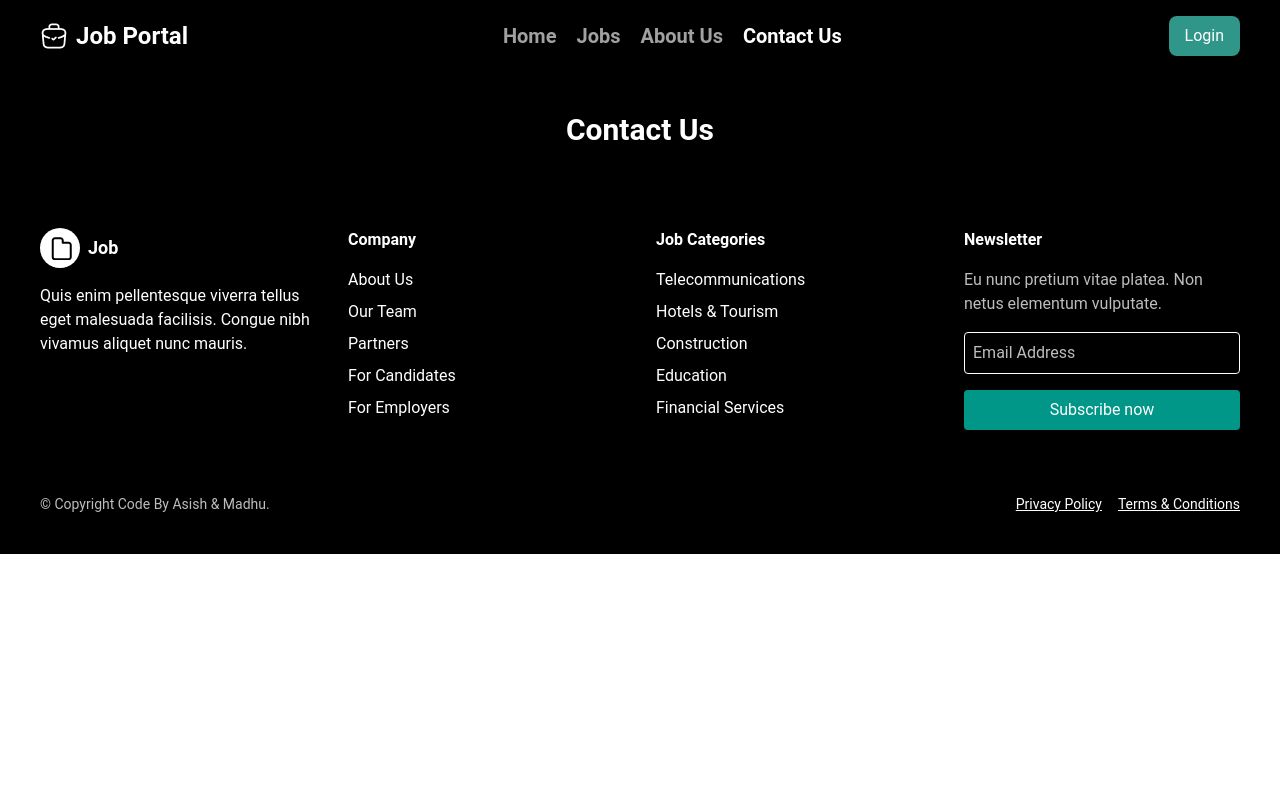
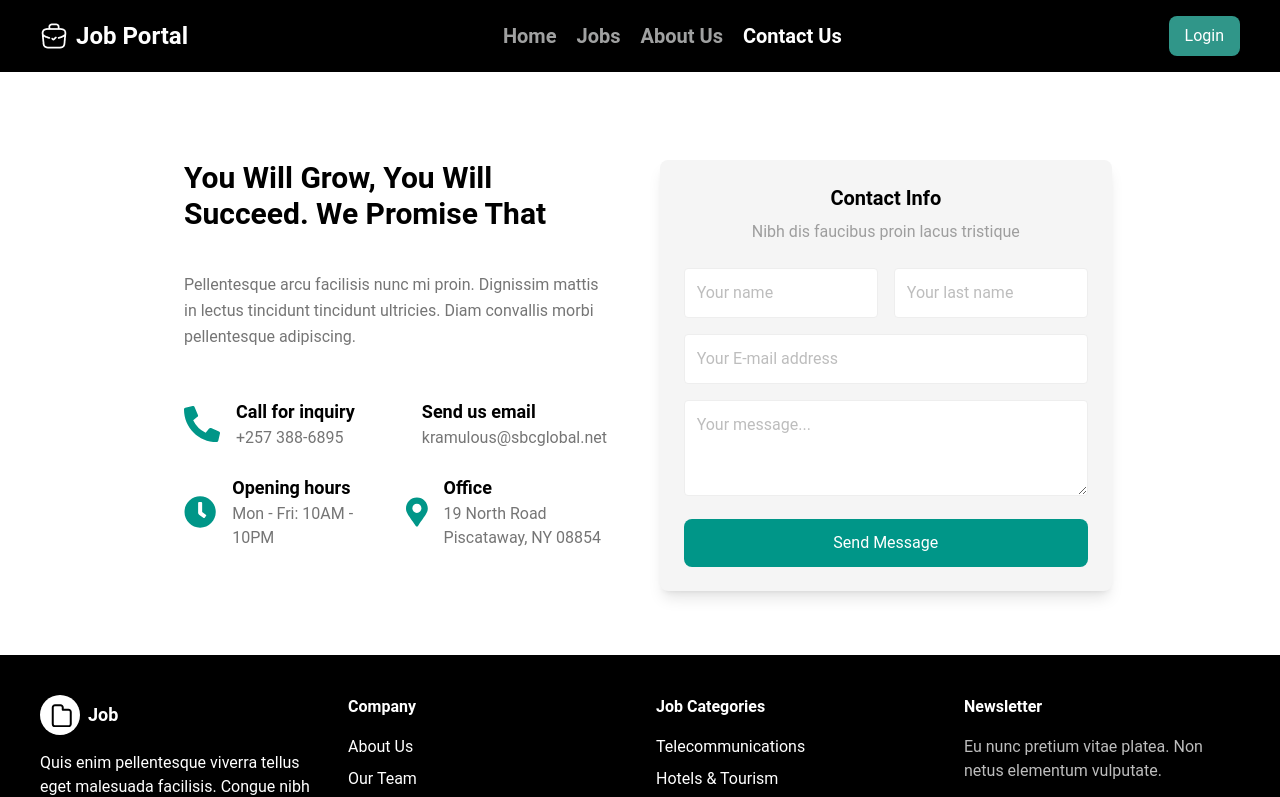
Before and after one commit to asishsahu946/Job-portal-MERN--frontend-, a React (Vite) app: page /contactus in a window 1280 px wide. Shown: the top 797 px of the page. Built offline with nearby package versions, Linux system fonts and the light colour scheme.

Commit message:
fast push

```diff
--- a/src/components/News.jsx
+++ b/src/components/News.jsx
@@ -5,7 +5,7 @@ const NewsBlogSection = () => {
         category: "News",
         date: "30 March 2024",
         title: "Revitalizing Workplace Morale: Innovative Tactics For Boosting Employee Engagement In 2024",
-        image: "https://",
+        image: "https://encrypted-tbn0.gstatic.com/images?q=tbn:ANd9GcQyMHt3IjQ-Q449PjGhDjpGVc9bs5vWYaInNQ&s",
         link: "#",
       },
       {
@@ -13,7 +13,7 @@ const NewsBlogSection = () => {
         category: "Blog",
         date: "30 March 2024",
         title: "How To Avoid The Top Six Most Common Job Interview Mistakes",
-        image: "https://",
+        image: "https://encrypted-tbn0.gstatic.com/images?q=tbn:ANd9GcREXN-izYb6Xv5WMJAjyS98F3XARh75fRiX6Q&s",
         link: "#",
       },
     ];
--- a/src/components/Page.jsx
+++ b/src/components/Page.jsx
@@ -4,7 +4,16 @@ function HomePage() {
     return (
         <div>
             <div className="max-w-7xl mx-auto px-6 py-16 grid md:grid-cols-2 gap-8 items-center">
-                <div className="bg-gray-300 h-64 rounded-lg md:h-80"></div>
+
+                <div
+                    className="relative bg-gray-300 h-64 rounded-lg md:h-80 bg-cover bg-center"
+                    style={{ backgroundImage: "url('https://encrypted-tbn0.gstatic.com/images?q=tbn:ANd9GcTaZfOPpD8TES9LYS2S_KF057K5ptvLP479cQ&s')" }}
+                >
+                    {/* Blur overlay */}
+                    <div className="absolute inset-0 bg-black/30 backdrop-blur-md rounded-lg"></div>
+                </div>
+
+
                 <div>
                     <h1 className="text-3xl md:text-4xl font-bold text-gray-900">
                         Good Life Begins With <br /> A Good Company
@@ -42,10 +51,8 @@ function HomePage() {
 
 
             <div className="max-w-7xl mx-auto px-6 py-16">
-                <div
-                    className="relative bg-cover bg-center text-white p-10 rounded-lg flex flex-col justify-center items-start h-80 md:h-96"
-                    style={{ backgroundImage: "url('https://source.unsplash.com/1600x900/?business,success')" }}
-                >
+                <div className="relative text-white p-10 bg-black/10 backdrop-blur-lg rounded-lg flex flex-col justify-center items-start h-80 md:h-96 before:absolute before:inset-0 before:bg-cover before:bg-center before:blur-lg before:rounded-lg"
+                    style={{ backgroundImage: "url('https://img.freepik.com/premium-vector/news-concept-internet-tv-information-people-listen-reading-technology-media-update-modern-person-using-gadgets-multimedia-recent-vector-scene_543062-4012.jpg')" }}>
                     <div className="absolute inset-0 bg-black bg-opacity-50 rounded-lg"></div>
                     <div className="relative z-10">
                         <h2 className="text-2xl md:text-3xl font-bold">
@@ -62,6 +69,7 @@ function HomePage() {
             </div>
 
 
+
         </div>
     );
 }
--- a/src/components/Review.jsx
+++ b/src/components/Review.jsx
@@ -18,7 +18,7 @@ const Testimonials = () => {
               </p>
               <div className="flex items-center mt-4">
                 <img
-                  src="https://via.placeholder.com/50"
+                  src="https://t3.ftcdn.net/jpg/03/70/29/26/360_F_370292674_QS5nA0bJgyRD6VzYycTQdSWhhSHQJbQZ.jpg"
                   alt="Marco Kihn"
                   className="w-10 h-10 rounded-full mr-3"
                 />
@@ -39,7 +39,7 @@ const Testimonials = () => {
               </p>
               <div className="flex items-center mt-4">
                 <img
-                  src="https://via.placeholder.com/50"
+                  src="https://encrypted-tbn0.gstatic.com/images?q=tbn:ANd9GcQCQuDq7TzuUGybaswyKXiF-rP4zQTAal940w&s"
                   alt="Kristin Hester"
                   className="w-10 h-10 rounded-full mr-3"
                 />
@@ -60,7 +60,7 @@ const Testimonials = () => {
               </p>
               <div className="flex items-center mt-4">
                 <img
-                  src="https://via.placeholder.com/50"
+                  src="https://encrypted-tbn0.gstatic.com/images?q=tbn:ANd9GcR28-fSgdPxfrUozj3LyC27jnRzmbhj4oIp0g&s"
                   alt="Zion Cisneros"
                   className="w-10 h-10 rounded-full mr-3"
                 />
--- a/src/pages/ContactUs.jsx
+++ b/src/pages/ContactUs.jsx
@@ -1,13 +1,60 @@
-import React from 'react'
+import React from "react";
+import { FaPhoneAlt, FaEnvelope, FaClock, FaMapMarkerAlt } from "react-icons/fa";
 
-function ContactUs() {
+const ContactPage = () => {
   return (
-    <div>
-      <div className='bg-black py-10 text-white text-center'>
-        <h1 className='text-3xl font-bold'>Contact Us</h1>
+    <> <br></br> <br></br>
+    <div className="max-w-5xl mx-auto flex flex-col md:flex-row justify-between p-6 sm:p-10 bg-white space-y-10 md:space-y-0 md:space-x-10">
+      {/* Left Section */}
+      <div className="md:w-1/2 px-4">
+        <h1 className="text-2xl sm:text-3xl font-bold mb-4 text-center md:text-left">
+          You Will Grow, You Will Succeed. We Promise That
+        </h1>
+        <br></br>
+        <p className="text-gray-600 mb-6 text-center md:text-left leading-relaxed">
+          Pellentesque arcu facilisis nunc mi proin. Dignissim mattis in lectus tincidunt tincidunt ultricies.
+          Diam convallis morbi pellentesque adipiscing.
+        </p>
+        <br></br>
+        <div className="grid grid-cols-1 sm:grid-cols-2 gap-6">
+          {[
+            { icon: FaPhoneAlt, title: "Call for inquiry", text: "+257 388-6895" },
+            { icon: FaEnvelope, title: "Send us email", text: "kramulous@sbcglobal.net" },
+            { icon: FaClock, title: "Opening hours", text: "Mon - Fri: 10AM - 10PM" },
+            { icon: FaMapMarkerAlt, title: "Office", text: "19 North Road Piscataway, NY 08854" }
+          ].map(({ icon: Icon, title, text }, index) => (
+            <div key={index} className="flex items-center space-x-4">
+              <Icon className="text-teal-500 text-3xl sm:text-4xl" /> {/* Larger icons */}
+              <div>
+                <h3 className="font-semibold text-lg">{title}</h3>
+                <p className="text-gray-600 text-sm sm:text-base">{text}</p>
+              </div>
+            </div>
+          ))}
+        </div>
+      </div>
+
+      {/* Right Section - Contact Form */}
+      <div className="md:w-1/2 w-full bg-gray-100 p-6 rounded-lg shadow-lg">
+        <h2 className="text-xl font-semibold mb-2 text-center">Contact Info</h2>
+        <p className="text-gray-500 mb-6 text-center">Nibh dis faucibus proin lacus tristique</p>
+
+        <form className="space-y-4">
+          <div className="grid grid-cols-1 sm:grid-cols-2 gap-4">
+            <input type="text" placeholder="Your name" className="w-full p-3 border rounded focus:ring-2 focus:ring-teal-500 outline-none" />
+            <input type="text" placeholder="Your last name" className="w-full p-3 border rounded focus:ring-2 focus:ring-teal-500 outline-none" />
+          </div>
+          <input type="email" placeholder="Your E-mail address" className="w-full p-3 border rounded focus:ring-2 focus:ring-teal-500 outline-none" />
+          <textarea placeholder="Your message..." className="w-full p-3 border rounded h-24 focus:ring-2 focus:ring-teal-500 outline-none"></textarea>
+          <button type="submit" className="w-full bg-teal-500 text-white py-3 rounded-lg hover:bg-teal-600 transition">
+            Send Message
+          </button>
+        </form>
       </div>
     </div>
-  )
-}
+    <br></br>
+    </>
+  );
+};
 
-export default ContactUs
+export default ContactPage;
```
